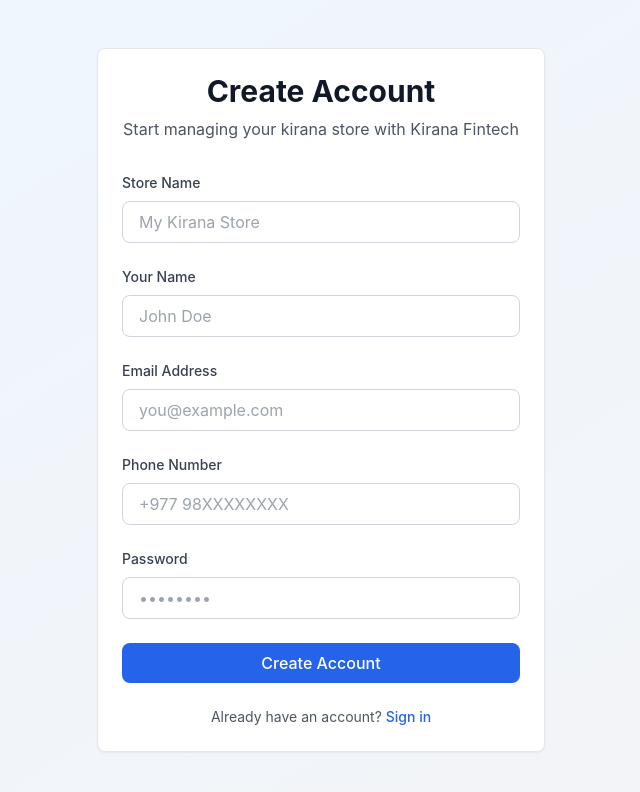
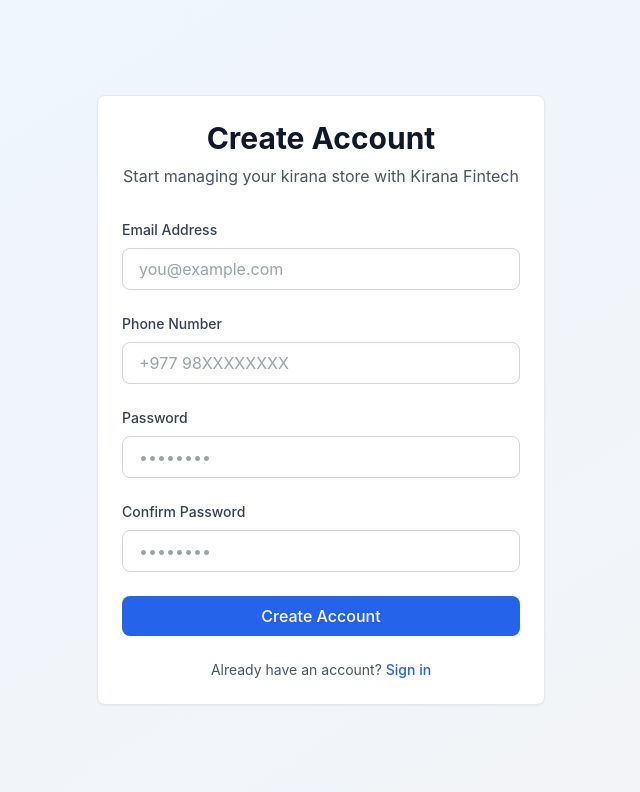
Before and after one commit to panas-adhikari/kirana-fintech, a Next.js app: page /register in a window 1280 px wide. Shown: the top 792 px of the page, without its empty margins (319-959 px from the left). Built offline with nearby package versions, Linux system fonts and the light colour scheme.

Commit message:
create-signup-ui

```diff
--- a/src/app/register/page.tsx
+++ b/src/app/register/page.tsx
@@ -11,6 +11,7 @@
 export default function RegisterPage() {
     const router = useRouter();
     const [password, setPassword] = useState("");
+    const [confirmPassword, setConfirmPassword] = useState("");
     const [email, setEmail] = useState("");
     const [name, setName] = useState("");
     const [phone, setPhone] = useState("");
@@ -18,6 +19,7 @@
 
     const [errors, setErrors] = useState<RegisterFormData>({
         password: "",
+        confirmPassword: "",
         email: "",
         name: "",
         phone: "",
@@ -42,6 +44,19 @@
             setErrors(prev => ({ ...prev, password: "" }));
         }
     }, [password]);
+
+     // Confirm Password validation
+     useEffect(() =>{
+        if (confirmPassword) {
+           const validationResult = validator("confirmPassword",confirmPassword, password);
+           setErrors(prev => ({
+                ...prev,
+                confirmPassword: validationResult?.message || ""
+            }));
+        } else {
+            setErrors(prev => ({ ...prev, confirmPassword: "" }));
+        }
+    }, [confirmPassword, password]);
 
     useEffect(() => {
         if (email) {
@@ -103,7 +118,7 @@
 
                 <form className="space-y-6" onSubmit={handleSubmit}>
 
-                    <div>
+                    {/* <div>
                         <label className="block text-sm font-medium text-gray-700 dark:text-gray-200 mb-2">
                             Store Name
                         </label>
@@ -115,9 +130,9 @@
                             className="w-full px-4 py-2 border border-gray-300 dark:border-gray-600 rounded-lg"
                             placeholder="My Kirana Store"
                         />
-                    </div>
+                    </div> */}
 
-                    <div>
+                    {/* <div>
                         <label className="block text-sm font-medium text-gray-700 dark:text-gray-200 mb-2">
                             Your Name
                         </label>
@@ -129,7 +144,7 @@
                             className="w-full px-4 py-2 border border-gray-300 dark:border-gray-600 rounded-lg"
                             placeholder="John Doe"
                         />
-                    </div>
+                    </div> */}
 
                     <div>
                         <label className="block text-sm font-medium text-gray-700 dark:text-gray-200 mb-2">
@@ -179,7 +194,24 @@
                         )}
                     </div>
 
-                    <Button type="submit" className="w-full" disabled={loading || !!errors.password || !!errors.email}>
+                      <div>
+                        <label className="block text-sm font-medium text-gray-700 dark:text-gray-200 mb-2">
+                            Confirm Password
+                        </label>
+                        <input
+                            type="password"
+                            value={confirmPassword}
+                            onChange={e => setConfirmPassword(e.target.value)}
+                            required
+                            className={`w-full px-4 py-2 border rounded-lg ${errors.confirmPassword ? 'border-red-500' : 'border-gray-300 dark:border-gray-600'}`}
+                            placeholder="••••••••"
+                        />
+                        {errors.confirmPassword && (
+                            <p className="text-red-500 text-sm mt-1">{errors.confirmPassword}</p>
+                        )}
+                    </div>
+
+                    <Button type="submit" className="w-full" disabled={loading || !!errors.password || !!errors.email || !!errors.confirmPassword}>
                         {loading ? 'Creating Account...' : 'Create Account'}
                     </Button>
                 </form>
--- a/src/types/index.ts
+++ b/src/types/index.ts
@@ -86,7 +86,9 @@
 export interface RegisterFormData {
     email: string;
     password: string;
+    confirmPassword: string;
     name: string;
     phone: string;
     store_name: string;
+
 }
--- a/src/utils/inputValidator.ts
+++ b/src/utils/inputValidator.ts
@@ -50,6 +50,18 @@
 };
 
 /**
+ * Validates confirm password
+ */
+
+export const registerConfirmPasswordValidator = (confirmPassword: string, password: string): ValidationResult => {
+    if(confirmPassword !== password ){
+        return {error: true, message: "Passwords do not match"};
+    }
+
+    return { error: false, message: "Good to go" };
+};
+
+/**
  * Validates Email format for Registration
  */
 export const registerEmailValidator = (email: string): ValidationResult => {
@@ -62,6 +74,7 @@
 
     return { error: false, message: "" };
 };
+
 
 /**
  * Validates Email format for Login
@@ -78,12 +91,19 @@
     return { error: false, message: "" };
 };
 
-export const validator = (validationType: string, value: string) => {
+export const validator = (validationType: string, value: string, password?: string) => {
     switch (validationType) {
         case "email":
             return registerEmailValidator(value);
         case "password":
             return registerPasswordValidator(value);
+        case "confirmPassword":
+            // Call registerConfirmPasswordValidator with both confirmPassword and password
+            if (password) {
+                return registerConfirmPasswordValidator(value, password);  // Validate confirmPassword
+            } else {
+                return { error: true, message: "Password is required" };  // Handle case where password is missing
+            }
         default:
             return { error: true, message: "Invalid validation type" };
     }
```
